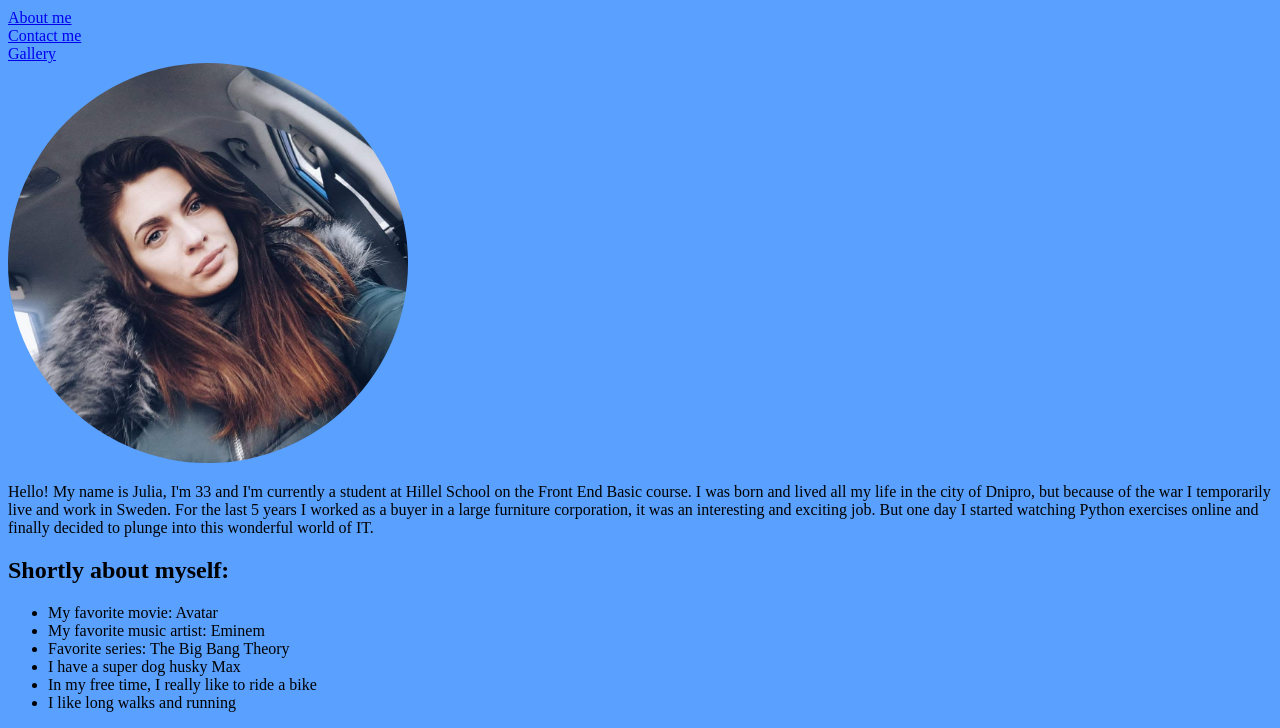
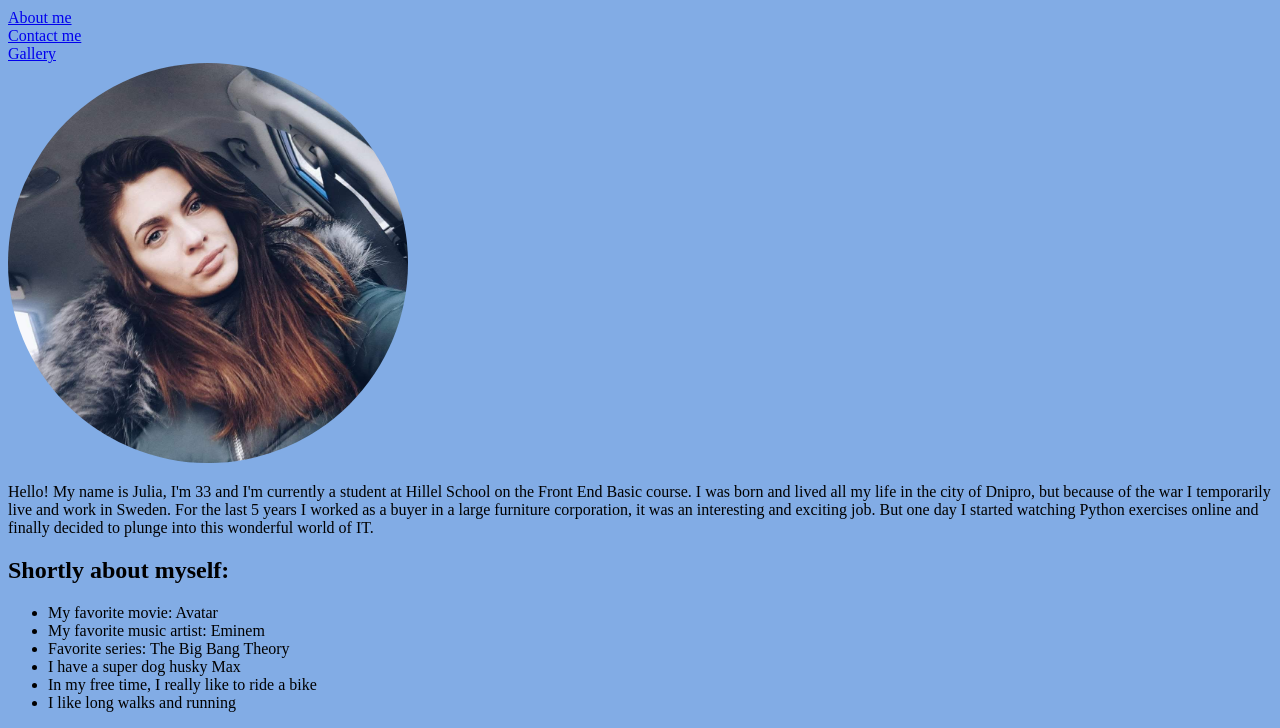
Before and after one commit to DoglaYuliia/HomeWork3_git, a plain HTML site: page index.html in a window 1280 px wide. Shown: the part 73-801 px from the top of the page. Drawn offline with Linux system fonts and the light colour scheme.

```diff
--- a/style.css
+++ b/style.css
@@ -1,5 +1,5 @@
 body {
-    background: rgb(89, 160, 255);
+    background: rgb(130, 172, 229);
 }
 
 h1 {
```
